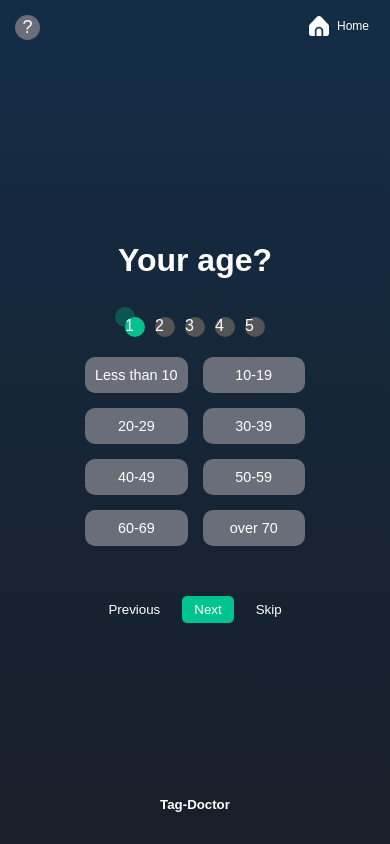
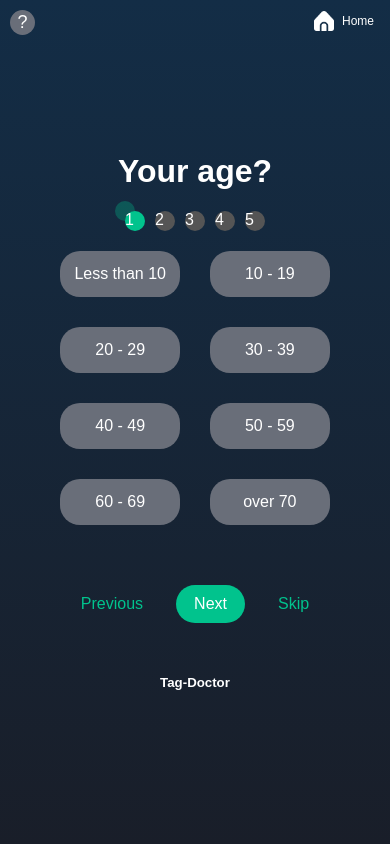
Before and after one commit to Tag-Doctor/tag-doctor-front, a React (Create React App) app: page /page1 in a window 390 px wide. Built offline with nearby package versions, Linux system fonts and the light colour scheme.

Commit message:
07300106

```diff
--- a/src/components/Page1.jsx
+++ b/src/components/Page1.jsx
@@ -14,8 +14,8 @@ function Page1() {
   };
 
   const ageGroups = [
-    'Less than 10', '10-19', '20-29', '30-39',
-    '40-49', '50-59', '60-69', 'over 70'
+    'Less than 10', '10 - 19', '20 - 29', '30 - 39',
+    '40 - 49', '50 - 59', '60 - 69', 'over 70'
   ];
 
   return (
--- a/src/styles/Page1.css
+++ b/src/styles/Page1.css
@@ -3,14 +3,11 @@ body {
   background: linear-gradient(to bottom, #132D46, #191E29);
   height: 100vh;
   color: #ffffff;
-  margin: 0;
-  position: relative;
 }
 
 .age {
   display: flex;
   justify-content: center;
-  margin-bottom: 2vh;
 }
 
 .progress {
@@ -47,19 +44,22 @@ body {
 .age-buttons {
   display: grid;
   grid-template-columns: repeat(2, 1fr);
-  gap: 15px;
-  margin-bottom: 20px;
+  gap: 30px;
+  margin-bottom: 25px;
 }
 
 .age-button {
   background-color: #696E79;
   color: #fff;
   border: none;
-  border-radius: 10px;
-  padding: 15px;
-  font-size: 1.2em;
+  border-radius: 20px; /* Increased border-radius */
+  padding-left: 55px;
+  padding-right: 55px;
+  padding-top: 25px;
+  padding-bottom: 25px;
+  font-size: 1.4em;
   cursor: pointer;
-  transition: background-color 0.3s, transform 0.2s;
+  transition: background-color 0.3s, transform 0.2s, box-shadow 0.3s;
   text-align: center;
 }
 
@@ -67,19 +67,30 @@ body {
   background-color: #01C38D;
 }
 
+.age-button:hover {
+  transform: scale(1.05);
+  background-color: #01C38D;
+  box-shadow: 0 0 10px rgba(1, 195, 141, 0.6);
+}
+
+.age-button:active {
+  transform: scale(0.95);
+}
+
 .navigation-buttons {
   display: flex;
   justify-content: center;
-  margin-top: 50px;
-  gap: 10px;
+  margin-top: 60px;
+  gap: 15px;
 }
 
 .nav-button {
   background-color: transparent;
-  color: #fff;
+  color: #01C38D;
   border: none;
-  border-radius: 5px;
-  padding: 10px 20px;
+  border-radius: 20px; /* Increased border-radius */
+  padding: 15px 25px;
+  font-size: 1.2em;
   cursor: pointer;
   transition: background-color 0.3s, transform 0.2s;
 }
@@ -89,12 +100,23 @@ body {
   color: #fff;
 }
 
+.nav-button.next-button:hover {
+  background-color: #01C38D;
+  transform: scale(1.1);
+}
+
 .nav-button:hover {
-  background-color: #01A376;
+  background-color: #fff;
+  transform: scale(1.1);
 }
 
 .nav-button:active {
   transform: scale(0.95);
+}
+
+.nav-button.previous,
+.nav-button.skip {
+  color: #adff2f;
 }
 
 .info-button {
@@ -110,13 +132,14 @@ body {
   justify-content: center;
   cursor: pointer;
   position: absolute;
-  top: 20px;
-  left: 20px;
+  top: 80px;
+  left: 200px;
   transition: background-color 0.3s, transform 0.2s;
 }
 
 .info-button:hover {
   background-color: #555;
+  transform: scale(1.1);
 }
 
 .info-button:active {
@@ -133,8 +156,8 @@ body {
   align-items: center;
   cursor: pointer;
   position: absolute;
-  top: 20px;
-  right: 20px;
+  top: 80px;
+  right: 200px;
   transition: transform 0.2s;
 }
 
@@ -153,46 +176,46 @@ body {
 }
 
 .footer {
-  position: absolute;
-  bottom: 10px;
-  left: 50%;
-  transform: translateX(-50%);
+  display: flex;
+  justify-content: center;
+  margin-top: 30px;
 }
-
 
 @media (max-width: 768px) {
   .age-button {
-    padding: 12px;
-    font-size: 1em;
+    padding: 16px;
+    font-size: 1.1em;
   }
 
   .nav-button {
-    padding: 8px 16px;
+    padding: 12px 20px;
+    font-size: 1.1em;
   }
 
   .info-button {
     width: 30px;
     height: 30px;
     font-size: 20px;
-    top: 15px;
-    left: 15px;
+    top: 10px;
+    left: 10px;
   }
 
   .home-button {
     font-size: 14px;
-    top: 15px;
-    right: 15px;
+    top: 10px;
+    right: 10px;
   }
 }
 
 @media (max-width: 480px) {
   .age-button {
-    padding: 10px;
-    font-size: 0.9em;
+    padding: 14px;
+    font-size: 1em;
   }
 
   .nav-button {
-    padding: 6px 12px;
+    padding: 10px 18px;
+    font-size: 1em;
   }
 
   .info-button {
```
